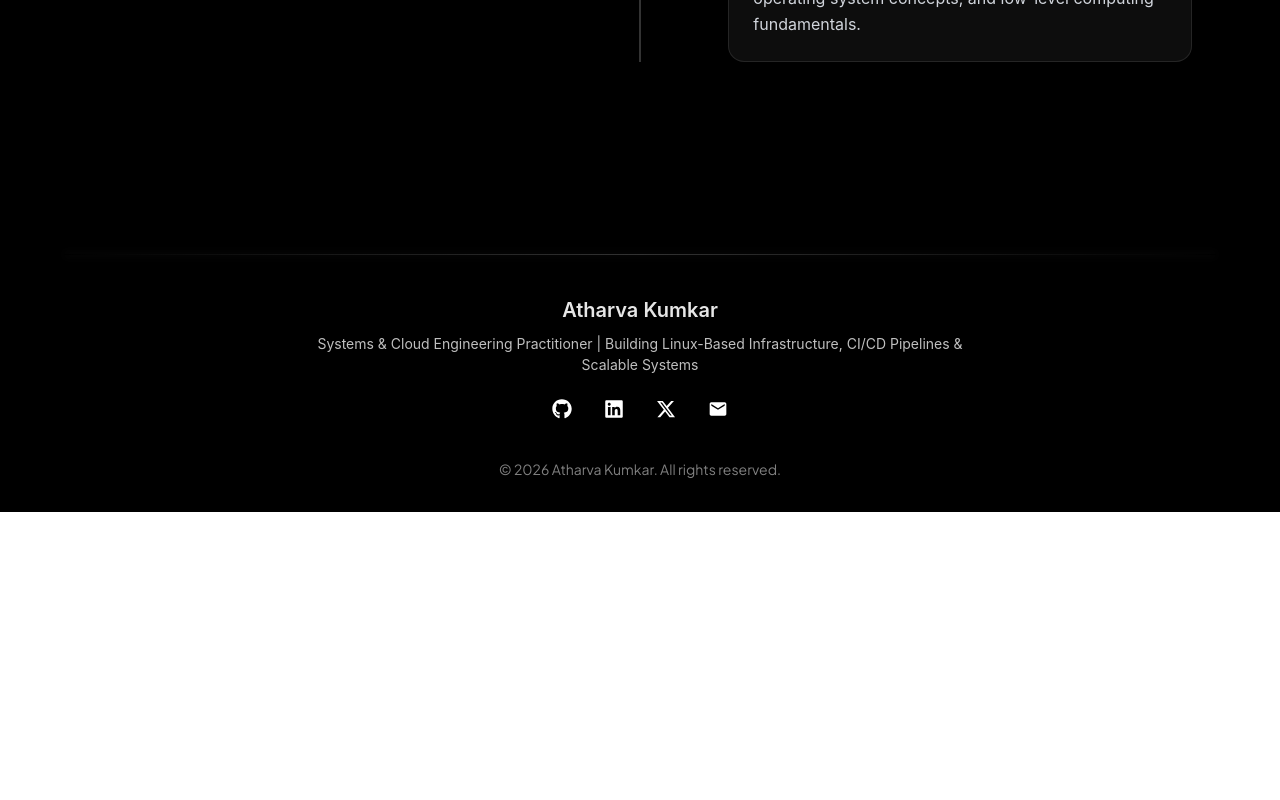
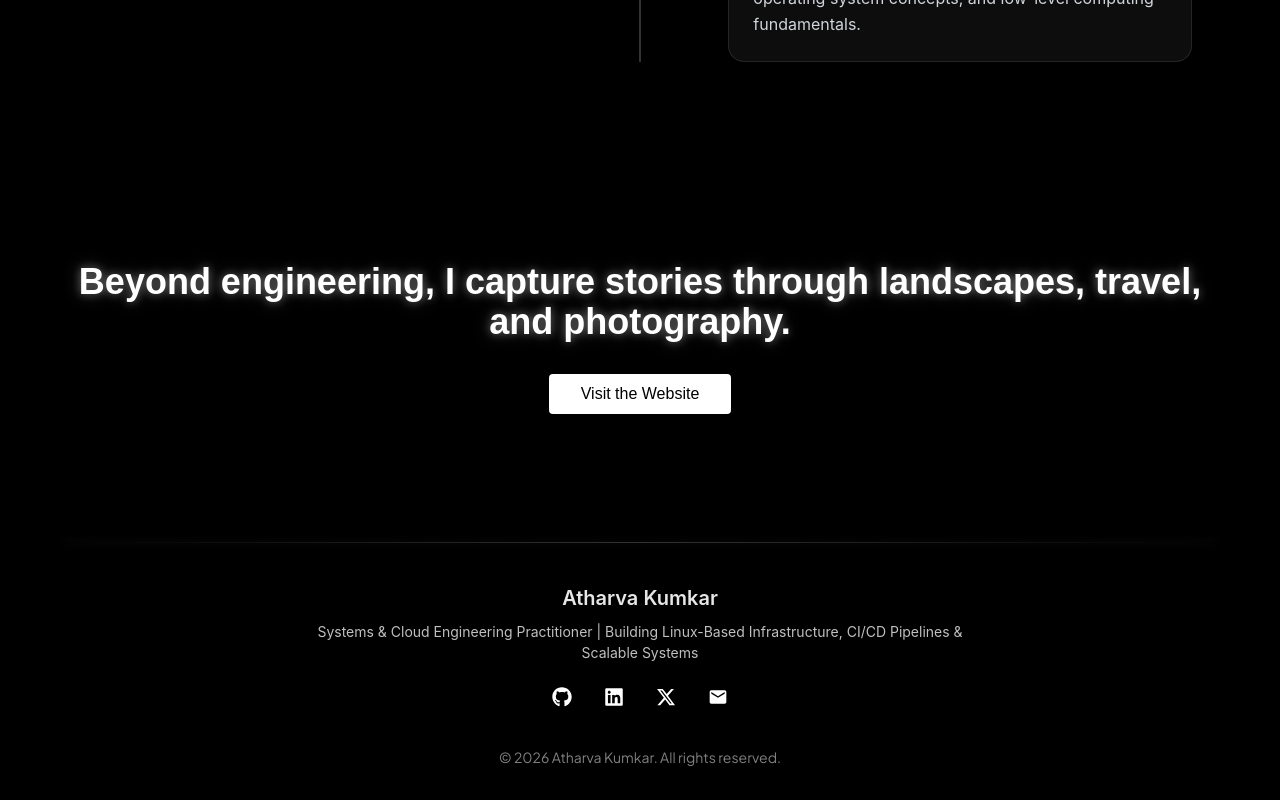
Before and after one commit to Atharvakumkar/Atharva-Kumkar-Resume-Website, a React (Vite) app in the folder resume/: page /about in a window 1280 px wide. Shown: the part 2660-3460 px from the top of the page. Before the commit the page ends 3172 px from the top, so only its background shows below. Built offline with nearby package versions, Linux system fonts and the light colour scheme; a web font is replaced by a local one.

Commit message:
aboutPage v0.2.1

```diff
--- a/resume/src/pages/aboutPage.jsx
+++ b/resume/src/pages/aboutPage.jsx
@@ -77,6 +77,39 @@ function AboutPage() {
                     <BuildAbout />
                     <ExploringAbout />
 
+                    {/* Photography Section */}
+                    <motion.div
+                        className="flex flex-col items-center justify-center pt-10 pb-24 px-6 text-center"
+                        initial={{ opacity: 0, y: 30 }}
+                        whileInView={{ opacity: 1, y: 0 }}
+                        viewport={{ once: true }}
+                        transition={{ duration: 0.8, ease: "easeOut" }}
+                    >
+                        <h2
+                            className="
+                                text-[36px] md:text-4xl
+                                font-bold
+                                mb-8
+                                font-body
+                                text-white
+                                [text-shadow:0_0_10px_rgba(255,255,255,0.4),0_0_20px_rgba(255,255,255,0.2)]
+                                mx-10
+                            "
+                        >
+                            Beyond engineering, I capture stories through landscapes, travel, and photography.
+                        </h2>
+
+                        <a
+                            href="https://atharvakumkar.netlify.app"
+                            target="_blank"
+                            rel="noopener noreferrer"
+                        >
+                            <button className="bg-white text-black py-2 px-8 rounded-[4px] font-body flex items-center gap-2 transition-all duration-300 hover:scale-105 hover:[box-shadow:0_0_10px_#ffffff,0_0_20px_#ffffff,0_0_40px_#ffffff]">
+                                Visit the Website
+                            </button>
+                        </a>
+                    </motion.div>
+
                     <Footer />
             </motion.div>
         </>
```
